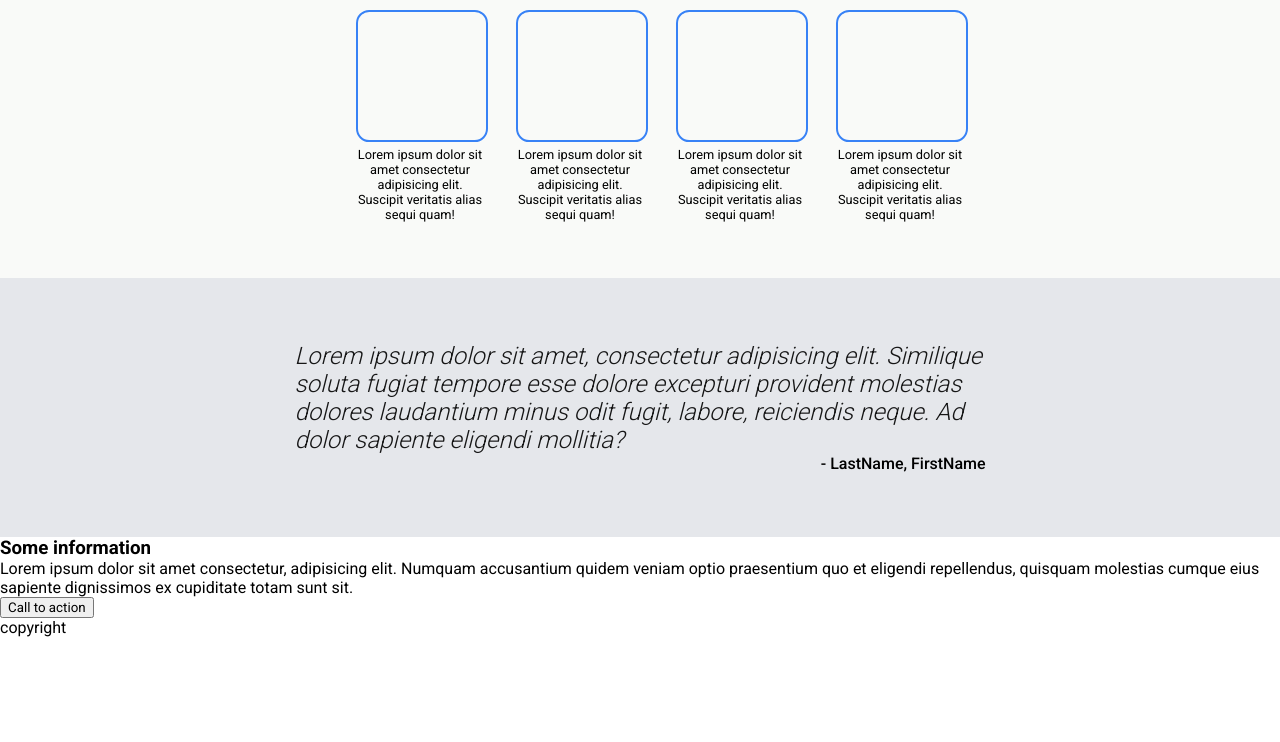
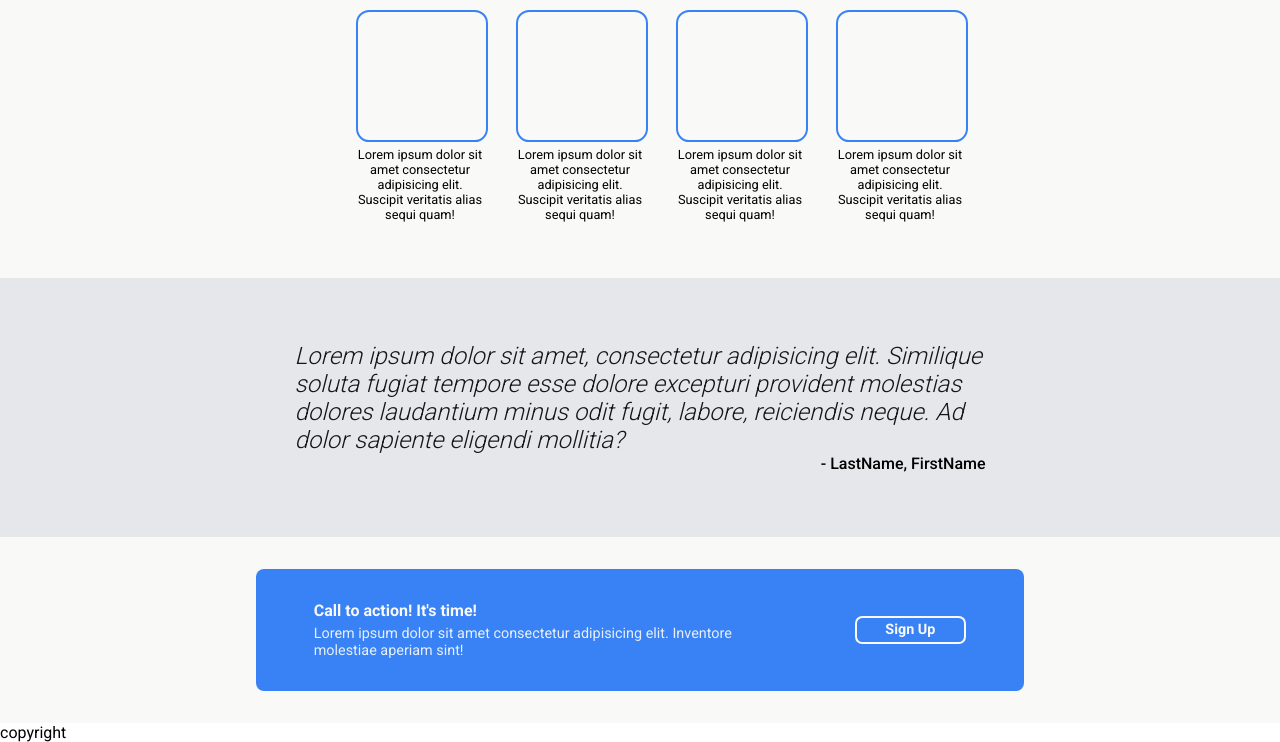
Before and after one commit to paulimmds/landing-page-top, a plain HTML site: page index.html in a window 1280 px wide. Shown: the part 495-1237 px from the top of the page. Before the commit the page ends 1132 px from the top, so only its background shows below. Drawn offline with Linux system fonts and the light colour scheme.

Commit message:
Style Three Section

```diff
--- a/index.css
+++ b/index.css
@@ -24,7 +24,10 @@ header {
     color: var(--two);
 }
 
-header>*, .projects>*, .two>* {
+header>*,
+.projects>*,
+.two>*,
+.three>* {
     width: 60%;
     margin: auto;
 }
@@ -61,25 +64,25 @@ header .about-me {
     gap: 1em;
 }
 
-.left {
+header .left {
     flex-basis: 50%;
     display: flex;
     flex-direction: column;
     gap: .5em;
 }
 
-.left h1 {
+header .left h1 {
     font-size: 2.3em;
     font-weight: 900;
     line-height: 1em;
 }
 
-.left p {
+header .left p {
     font-size: .9em;
     opacity: .8;
 }
 
-.left button {
+header .left button {
     border-radius: .5em;
     border: 1px solid var(--four);
     background-color: var(--four);
@@ -87,7 +90,7 @@ header .about-me {
     height: 2em;
 }
 
-.left button a {
+header .left button a {
     font-size: 1em;
     color: var(--two);
     font-weight: 700;
@@ -172,3 +175,49 @@ header .about-me {
     font-weight: 500;
     font-size: 1em;
 }
+
+/* Three Section Style */
+
+.three {
+    padding-block: 2em;
+    background-color: var(--two);
+}
+
+.three div {
+    background-color: var(--four);
+    border-radius: .5em;
+    display: flex;
+    justify-content: center;
+    gap: 5em;
+    padding-block: 1em;
+}
+
+.three .left {
+    display: flex;
+    flex-direction: column;
+    width: 60%;
+    gap: initial;
+    color: var(--two);
+    gap: .3em;
+}
+
+.three .left h3 {
+    font-size: 1em;
+}
+
+.three .left p {
+    font-size: .9em;
+    opacity: .9;
+}
+
+.three button {
+    height: 2em;
+    border-radius: .5em;
+    background-color: var(--four);
+    border: 2px solid var(--two);
+    color: var(--two);
+    padding-inline: 2em;
+    font-size: .9em;
+    font-weight: 700;
+    align-self: center;
+}
--- a/index.html
+++ b/index.html
@@ -70,11 +70,12 @@
 
         <article class="three">
             <div>
-                <h3>Some information</h3>
-                <p>Lorem ipsum dolor sit amet consectetur, adipisicing elit. Numquam accusantium
-                    quidem veniam optio praesentium quo et eligendi repellendus, quisquam
-                    molestias cumque eius sapiente dignissimos ex cupiditate totam sunt sit.</p>
-                <button>Call to action</button>
+                <div class="left">
+                    <h3>Call to action! It's time!</h3>
+                    <p>Lorem ipsum dolor sit amet consectetur adipisicing elit. Inventore molestiae
+                        aperiam sint!</p>
+                </div>
+                <button>Sign Up</button>
             </div>
         </article>
     </main>
```
